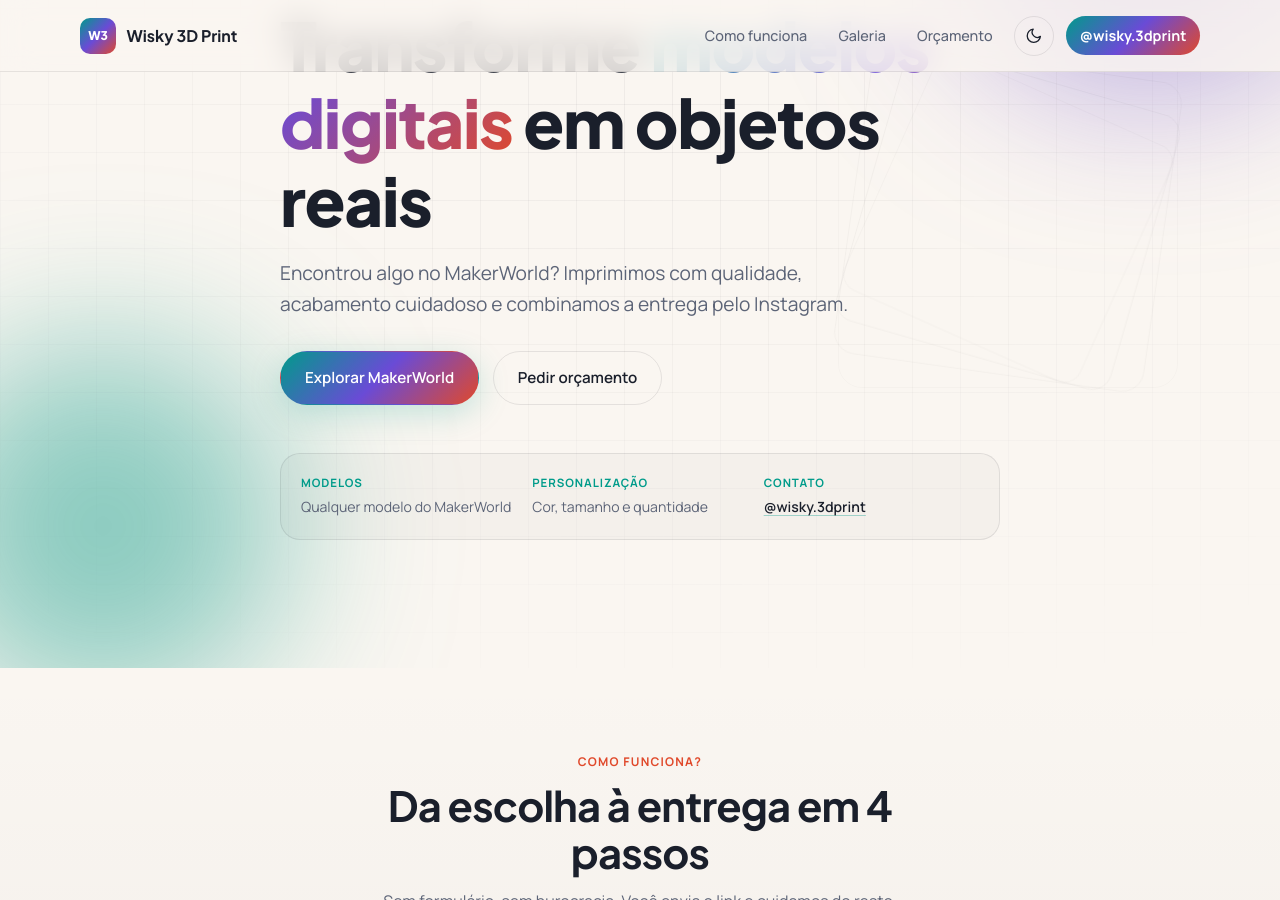
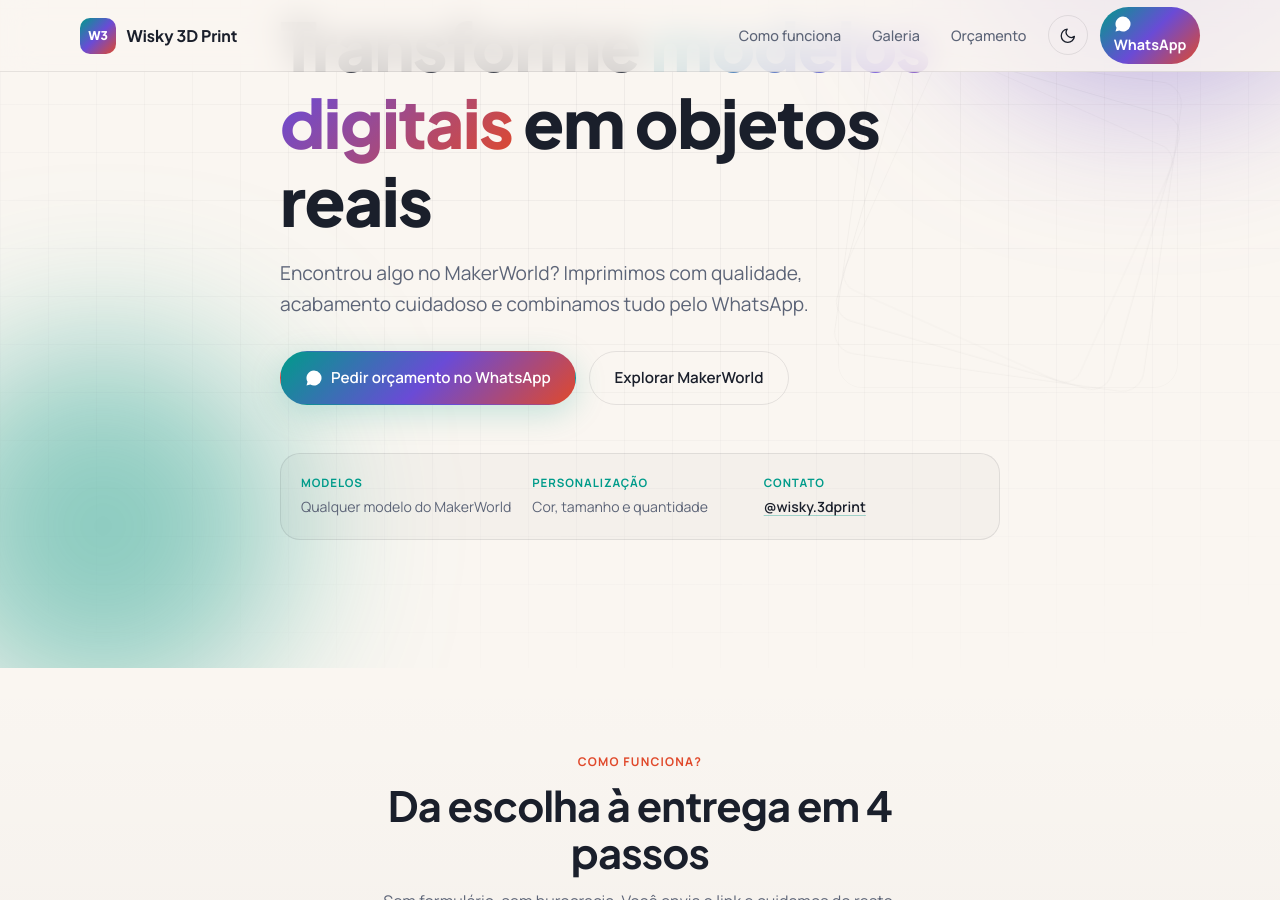
Before and after one commit to danielwisky/wisky-3dprint, a Jekyll site: the page built from index.html, in a window 1280 px wide and 900 px high, scrolled down 232 px. Built offline with Jekyll 4.4.1, drawn with Linux system fonts in a browser that asks for light colours; some of the changed text lies outside the part shown.

Commit message:
feat: adiciona WhatsApp como CTA principal

```diff
--- a/_config.yml
+++ b/_config.yml
@@ -9,6 +9,10 @@
   username: "wisky.3dprint"
   profile_url: "https://www.instagram.com/wisky.3dprint"
   max_posts: 24
+
+whatsapp:
+  number: "5511986349616"
+  message: "Olá! Vim pelo site da Wisky 3D Print. Quero um orçamento — segue o link do modelo no MakerWorld: "
 
 gallery:
   initial: 12   # quantos posts aparecem antes de clicar em "Carregar mais"
--- a/_includes/footer.html
+++ b/_includes/footer.html
@@ -8,6 +8,7 @@
       <div class="footer-links">
         <a href="{{ site.makerworld_url }}" target="_blank" rel="noopener noreferrer">MakerWorld</a>
         <a href="{{ site.instagram.profile_url }}" target="_blank" rel="noopener noreferrer">Instagram</a>
+        <a href="https://wa.me/{{ site.whatsapp.number }}" target="_blank" rel="noopener noreferrer">WhatsApp</a>
         <a href="#como-funciona">Como funciona</a>
       </div>
     </div>
--- a/_includes/navbar.html
+++ b/_includes/navbar.html
@@ -23,9 +23,7 @@
         </button>
       </li>
       <li>
-        <a class="nav-cta" href="{{ site.instagram.profile_url }}" target="_blank" rel="noopener noreferrer">
-          @{{ site.instagram.username }}
-        </a>
+        {% include whatsapp-link.html class="nav-cta" label="WhatsApp" %}
       </li>
     </ul>
   </div>
--- /dev/null
+++ b/_includes/whatsapp-link.html
@@ -0,0 +1,9 @@
+{%- assign wa_message = include.message | default: site.whatsapp.message -%}
+{%- assign wa_class = include.class | default: "btn btn-gradient" -%}
+{%- assign wa_label = include.label | default: "Pedir orçamento no WhatsApp" -%}
+<a class="{{ wa_class }}" href="https://wa.me/{{ site.whatsapp.number }}?text={{ wa_message | url_encode }}" target="_blank" rel="noopener noreferrer">
+  <svg class="wa-icon" viewBox="0 0 24 24" fill="currentColor" aria-hidden="true" width="18" height="18">
+    <path d="M17.5 14.4c-.3-.15-1.77-.87-2.04-.97-.27-.1-.47-.15-.67.15-.2.3-.77.97-.94 1.17-.17.2-.35.22-.65.07-.3-.15-1.26-.46-2.4-1.48-.89-.79-1.49-1.77-1.66-2.07-.17-.3-.02-.46.13-.61.13-.13.3-.35.45-.52.15-.17.2-.3.3-.5.1-.2.05-.37-.02-.52-.07-.15-.67-1.62-.92-2.22-.24-.58-.49-.5-.67-.51l-.57-.01c-.2 0-.52.07-.8.37-.27.3-1.04 1.02-1.04 2.48s1.07 2.88 1.22 3.08c.15.2 2.1 3.2 5.08 4.49.71.31 1.26.49 1.69.63.71.22 1.36.19 1.87.12.57-.09 1.77-.72 2.02-1.42.25-.7.25-1.3.17-1.42-.07-.13-.27-.2-.57-.35zM12 2a10 10 0 00-8.6 15.05L2 22l5.05-1.32A10 10 0 1012 2z"/>
+  </svg>
+  <span>{{ wa_label }}</span>
+</a>
--- a/index.html
+++ b/index.html
@@ -20,14 +20,12 @@
     </h1>
     <p class="hero-lead">
       Encontrou algo no MakerWorld? Imprimimos com qualidade, acabamento cuidadoso
-      e combinamos a entrega pelo Instagram.
+      e combinamos tudo pelo WhatsApp.
     </p>
     <div class="hero-actions">
-      <a class="btn btn-gradient" href="{{ site.makerworld_url }}" target="_blank" rel="noopener noreferrer">
+      {% include whatsapp-link.html class="btn btn-gradient" label="Pedir orçamento no WhatsApp" %}
+      <a class="btn btn-ghost" href="{{ site.makerworld_url }}" target="_blank" rel="noopener noreferrer">
         Explorar MakerWorld
-      </a>
-      <a class="btn btn-ghost" href="{{ site.instagram.profile_url }}" target="_blank" rel="noopener noreferrer">
-        Pedir orçamento
       </a>
     </div>
     <dl class="hero-stats">
@@ -93,8 +91,8 @@
         </div>
         <div class="step-content">
           <span class="step-label">Passo 03</span>
-          <h3>Envie no Instagram</h3>
-          <p>Envie o link para <a href="{{ site.instagram.profile_url }}" target="_blank" rel="noopener noreferrer"><strong>@{{ site.instagram.username }}</strong></a> informando cor, tamanho e quantidade.</p>
+          <h3>Envie no WhatsApp</h3>
+          <p>Mande o link para o nosso <a href="https://wa.me/{{ site.whatsapp.number }}" target="_blank" rel="noopener noreferrer"><strong>WhatsApp</strong></a> informando cor, tamanho e quantidade.</p>
         </div>
       </li>
       <li class="step-pipeline-item">
@@ -139,10 +137,8 @@
       <div class="cta-panel-content">
         <span class="section-tag">Orçamento</span>
         <h2>Pronto para imprimir?</h2>
-        <p>Envie o link do modelo no Instagram e receba seu orçamento personalizado.</p>
-        <a class="btn btn-gradient btn-lg" href="{{ site.instagram.profile_url }}" target="_blank" rel="noopener noreferrer">
-          Chamar @{{ site.instagram.username }}
-        </a>
+        <p>Envie o link do modelo no WhatsApp e receba seu orçamento personalizado.</p>
+        {% include whatsapp-link.html class="btn btn-gradient btn-lg" label="Chamar no WhatsApp" %}
       </div>
       <div class="cta-panel-visual" aria-hidden="true">
         <div class="filament-ring"></div>
```
